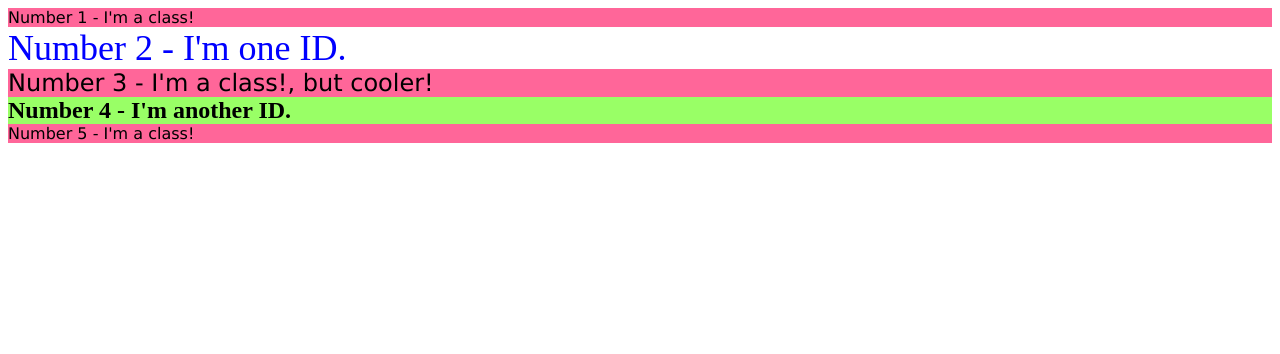
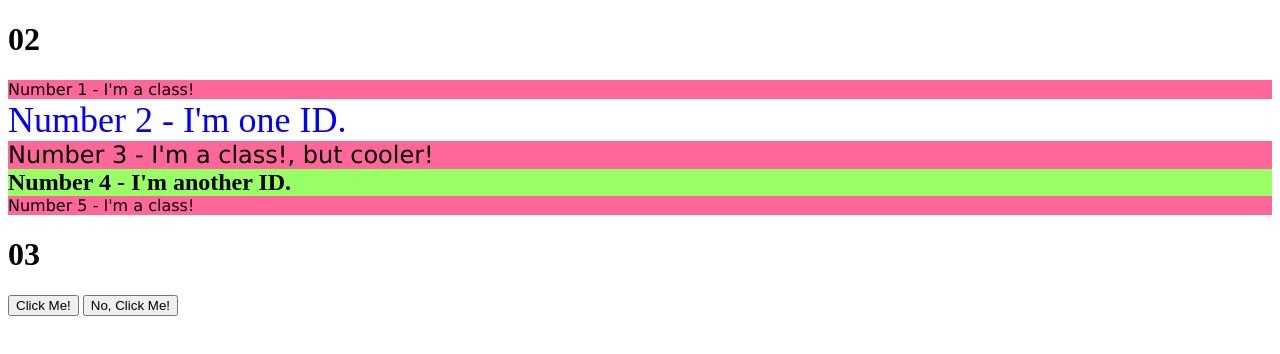
Before and after one commit to aldriebarcena/odin-recipes, a plain HTML site: page recipes/css_practice.html in a window 1280 px wide. Drawn offline with Linux system fonts and the light colour scheme.

Commit message:
added buttons

```diff
--- a/recipes/css_practice.html
+++ b/recipes/css_practice.html
@@ -8,12 +8,17 @@
     </head>
 
     <body>
+
+        <h1>02</h1>
         <div class="class-1">Number 1 - I'm a class!</div>
         <div id="id-1">Number 2 - I'm one ID.</div>
         <div class="class-1" id="id-3">Number 3 - I'm a class!, but cooler!</div>
         <div id="id-2">Number 4 - I'm another ID.</div>
         <div class="class-1">Number 5 - I'm a class!</div>
 
+        <h1>03</h1>
+        <button class="button1">Click Me!</button>
+        <button class="button2">No, Click Me!</button>
     </body>
 
 </html>
```
